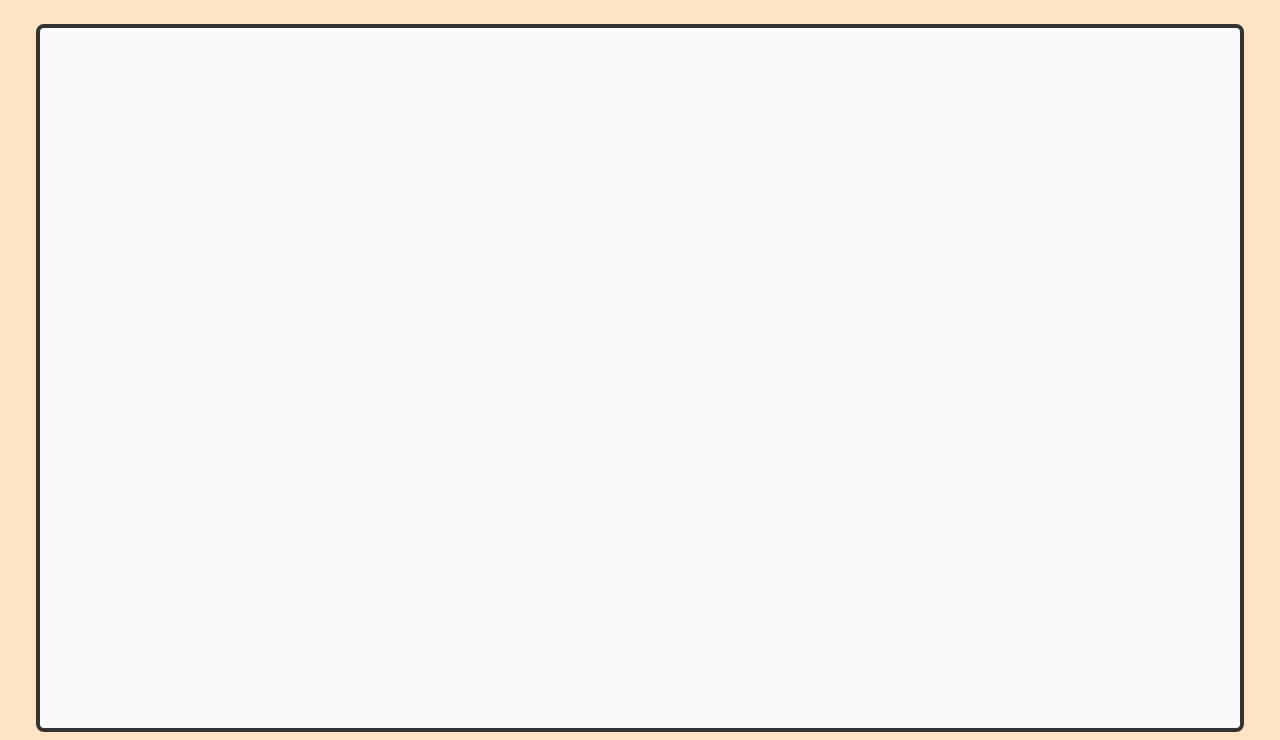
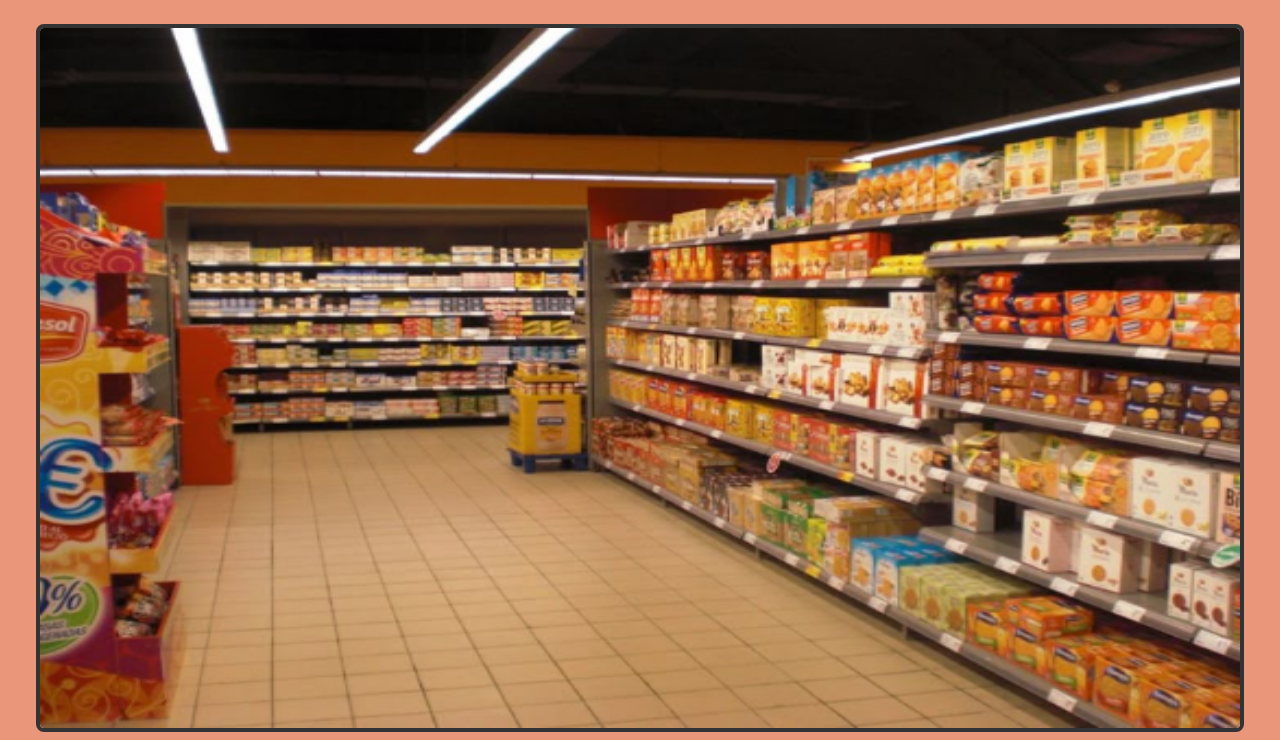
Before and after one commit to mobabiker127/MixAndMatch, a plain HTML site: page index.html in a window 1280 px wide. Shown: the part 138-878 px from the top of the page. Drawn offline with Linux system fonts and the light colour scheme; a web font is replaced by a local one.

Commit message:
Canvas styling

```diff
--- a/app.js
+++ b/app.js
@@ -0,0 +1,11 @@
+
+const canvas = document.getElementById('gameCanvas');
+const ctx = canvas.getContext('2d');
+
+const bg = new Image();
+bg.src = "images/shop-bg.jpg";
+
+bg.onload = function() {
+ctx.drawImage(bg, 0, 0, canvas.width, canvas.height);
+
+}
--- a/index.html
+++ b/index.html
@@ -5,7 +5,6 @@
         <meta name="viewport" content="width=device-width, initial-scale=1.0">
         <title>Mix and Match</title>
         <link rel="stylesheet" href="style.css">
-        <script src="app.js"></script>
         <!-- Imported Title Font from Google-->
         <link rel="preconnect" href="https://fonts.googleapis.com">
         <link rel="preconnect" href="https://fonts.gstatic.com" crossorigin>
@@ -14,5 +13,6 @@
     <body>
         <h1>Mix and Match!</h1>
         <canvas id="gameCanvas" width="550" height="400"></canvas>
+        <script src="app.js"></script>
     </body>
 </html>
--- a/style.css
+++ b/style.css
@@ -1,5 +1,5 @@
 body {
-    background-color: bisque;
+    background-color:darksalmon;
 }
 
 h1 {
```
Also changed, not shown: images/shop-background.jpg (added), images/shop-bg.jpg (added).
